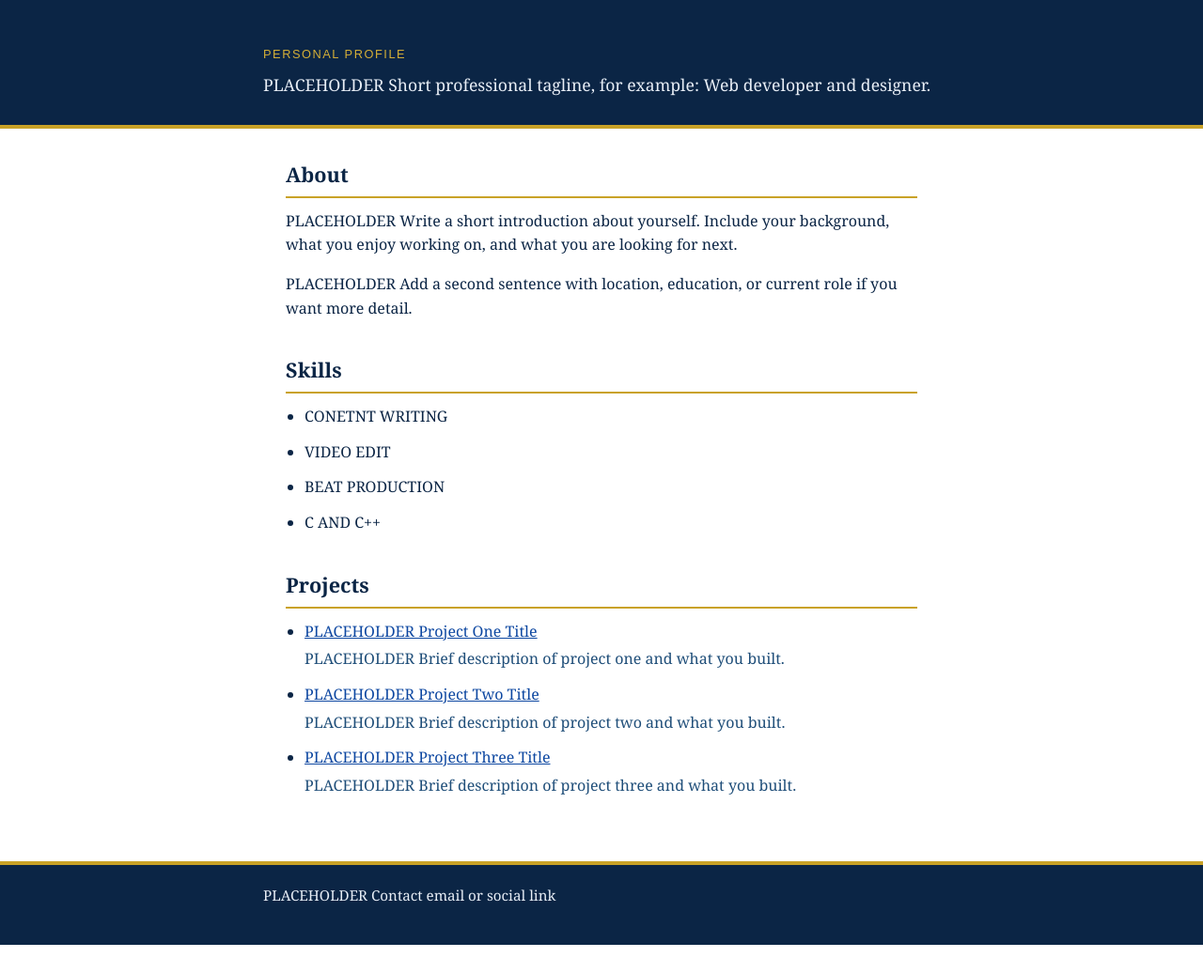
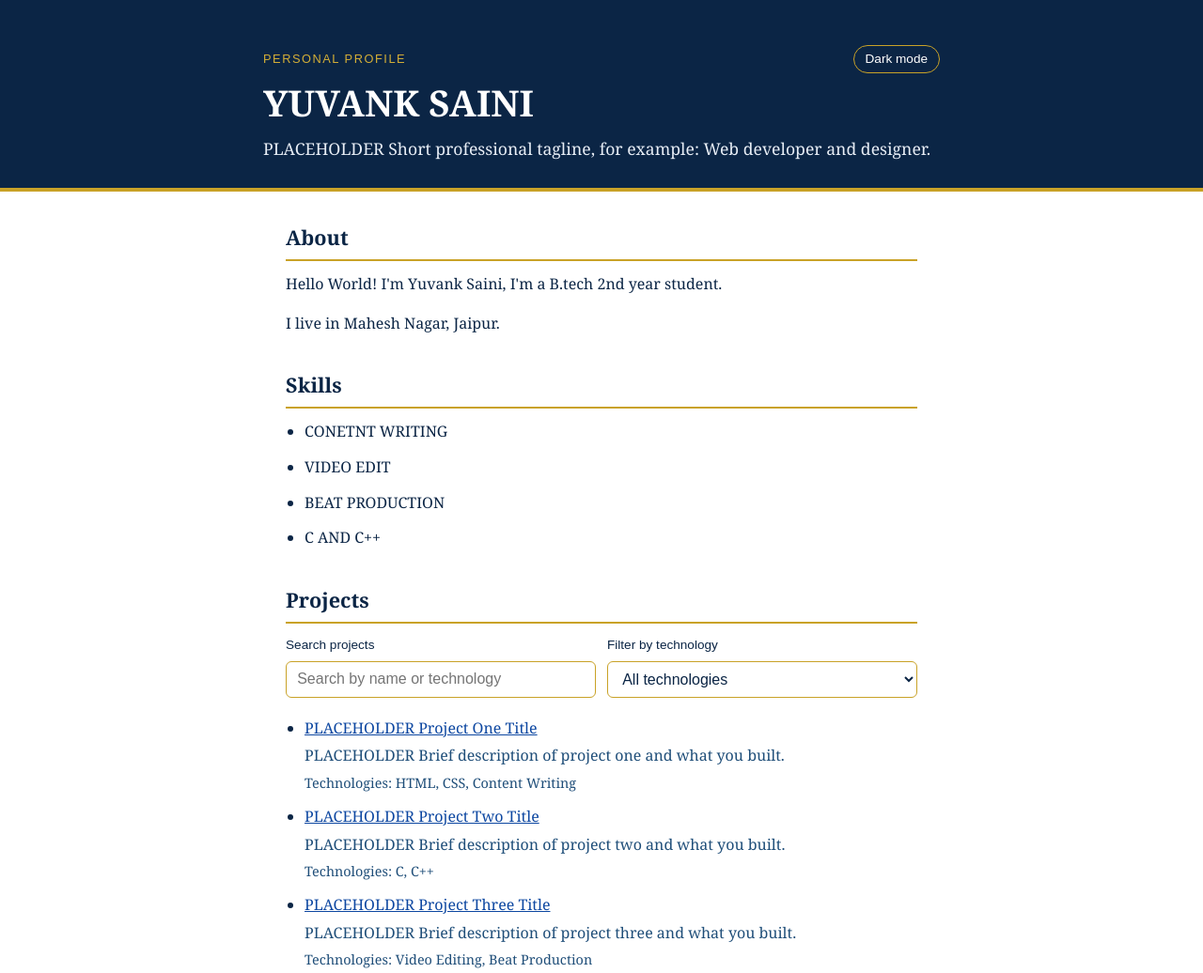
Before and after one commit to yssgamerz-glitch/Portfolio-Yuvank-, a plain HTML site: page index.html in a window 1280 px wide. Shown: the top 1036 px of the page at 94% size. Before the commit the page ends 1006 px from the top, so only its background shows below. Drawn offline with Linux system fonts and the light colour scheme.

Commit message:
portfolio uploaded

```diff
--- a/index.html
+++ b/index.html
@@ -5,11 +5,28 @@
     <meta name="viewport" content="width=device-width, initial-scale=1.0" />
     <title>YUVANK SAINI</title>
     <link rel="stylesheet" href="style.css" />
+    <script>
+      (function () {
+        var theme = localStorage.getItem("profile-theme");
+        if (theme !== "light" && theme !== "dark") {
+          theme = window.matchMedia("(prefers-color-scheme: dark)").matches
+            ? "dark"
+            : "light";
+        }
+        document.documentElement.setAttribute("data-theme", theme);
+      })();
+    </script>
+    <script src="script.js" defer></script>
   </head>
   <body>
     <header class="site-header">
-      <p class="eyebrow">Personal Profile</p>
-
+      <div class="header-top">
+        <p class="eyebrow">Personal Profile</p>
+        <button type="button" class="theme-toggle" id="theme-toggle" aria-pressed="false">
+          Dark mode
+        </button>
+      </div>
+      <h1>YUVANK SAINI</h1>
       <p class="tagline">PLACEHOLDER Short professional tagline, for example: Web developer and designer.</p>
     </header>
 
@@ -17,10 +34,10 @@
       <section class="about" aria-labelledby="about-heading">
         <h2 id="about-heading">About</h2>
         <p>
-          PLACEHOLDER Write a short introduction about yourself. Include your background, what you enjoy working on, and what you are looking for next.
+         Hello World! I'm Yuvank Saini, I'm a B.tech 2nd year student.
         </p>
         <p>
-          PLACEHOLDER Add a second sentence with location, education, or current role if you want more detail.
+          I live in Mahesh Nagar, Jaipur.
         </p>
       </section>
 
@@ -37,18 +54,43 @@
 
       <section class="projects" aria-labelledby="projects-heading">
         <h2 id="projects-heading">Projects</h2>
-        <ul>
-          <li>
+        <div class="project-tools">
+          <label class="project-search-label" for="project-search">Search projects</label>
+          <input
+            type="search"
+            id="project-search"
+            class="project-search"
+            placeholder="Search by name or technology"
+            autocomplete="off"
+          />
+          <label class="project-filter-label" for="project-tech-filter">Filter by technology</label>
+          <select id="project-tech-filter" class="project-tech-filter">
+            <option value="all">All technologies</option>
+            <option value="html">HTML</option>
+            <option value="css">CSS</option>
+            <option value="c++">C++</option>
+            <option value="c">C</option>
+            <option value="video editing">Video Editing</option>
+            <option value="beat production">Beat Production</option>
+            <option value="content writing">Content Writing</option>
+          </select>
+        </div>
+        <p class="project-empty" id="project-empty" hidden>No projects match that name or technology.</p>
+        <ul id="project-list">
+          <li data-name="PLACEHOLDER Project One Title" data-tech="html, css, content writing">
             <a href="https://PLACEHOLDER-project-one.example.com">PLACEHOLDER Project One Title</a>
             <p>PLACEHOLDER Brief description of project one and what you built.</p>
+            <p class="project-tech">Technologies: HTML, CSS, Content Writing</p>
           </li>
-          <li>
+          <li data-name="PLACEHOLDER Project Two Title" data-tech="c, c++">
             <a href="https://PLACEHOLDER-project-two.example.com">PLACEHOLDER Project Two Title</a>
             <p>PLACEHOLDER Brief description of project two and what you built.</p>
+            <p class="project-tech">Technologies: C, C++</p>
           </li>
-          <li>
+          <li data-name="PLACEHOLDER Project Three Title" data-tech="video editing, beat production">
             <a href="https://PLACEHOLDER-project-three.example.com">PLACEHOLDER Project Three Title</a>
             <p>PLACEHOLDER Brief description of project three and what you built.</p>
+            <p class="project-tech">Technologies: Video Editing, Beat Production</p>
           </li>
         </ul>
       </section>
--- /dev/null
+++ b/script.js
@@ -0,0 +1,94 @@
+(function () {
+  var THEME_KEY = "profile-theme";
+  var html = document.documentElement;
+  var themeToggle = document.getElementById("theme-toggle");
+  var searchInput = document.getElementById("project-search");
+  var techFilter = document.getElementById("project-tech-filter");
+  var projectItems = document.querySelectorAll("#project-list > li");
+  var emptyMessage = document.getElementById("project-empty");
+
+  function preferredTheme() {
+    var saved = localStorage.getItem(THEME_KEY);
+    if (saved === "light" || saved === "dark") {
+      return saved;
+    }
+    if (window.matchMedia("(prefers-color-scheme: dark)").matches) {
+      return "dark";
+    }
+    return "light";
+  }
+
+  function applyTheme(theme) {
+    html.setAttribute("data-theme", theme);
+    if (themeToggle) {
+      var isDark = theme === "dark";
+      themeToggle.setAttribute("aria-pressed", String(isDark));
+      themeToggle.textContent = isDark ? "Light mode" : "Dark mode";
+    }
+  }
+
+  function filterProjects() {
+    var query = (searchInput && searchInput.value ? searchInput.value : "")
+      .trim()
+      .toLowerCase();
+    var selectedTech = techFilter ? techFilter.value : "all";
+    var visibleCount = 0;
+
+    projectItems.forEach(function (item) {
+      var name = (item.getAttribute("data-name") || "").toLowerCase();
+      var techs = (item.getAttribute("data-tech") || "")
+        .toLowerCase()
+        .split(",")
+        .map(function (part) {
+          return part.trim();
+        })
+        .filter(Boolean);
+      var title = (item.querySelector("a") && item.querySelector("a").textContent) || "";
+      var description = Array.prototype.map
+        .call(item.querySelectorAll("p"), function (p) {
+          return p.textContent;
+        })
+        .join(" ")
+        .toLowerCase();
+
+      var matchesQuery =
+        !query ||
+        name.indexOf(query) !== -1 ||
+        techs.some(function (tech) {
+          return tech.indexOf(query) !== -1;
+        }) ||
+        title.toLowerCase().indexOf(query) !== -1 ||
+        description.indexOf(query) !== -1;
+
+      var matchesTech = selectedTech === "all" || techs.indexOf(selectedTech) !== -1;
+
+      var show = matchesQuery && matchesTech;
+      item.hidden = !show;
+      if (show) {
+        visibleCount += 1;
+      }
+    });
+
+    if (emptyMessage) {
+      emptyMessage.hidden = visibleCount !== 0;
+    }
+  }
+
+  applyTheme(preferredTheme());
+
+  if (themeToggle) {
+    themeToggle.addEventListener("click", function () {
+      var next = html.getAttribute("data-theme") === "dark" ? "light" : "dark";
+      localStorage.setItem(THEME_KEY, next);
+      applyTheme(next);
+    });
+  }
+
+  if (searchInput) {
+    searchInput.addEventListener("input", filterProjects);
+  }
+
+  if (techFilter) {
+    techFilter.addEventListener("change", filterProjects);
+  }
+})();
--- a/style.css
+++ b/style.css
@@ -4,12 +4,48 @@
   box-sizing: border-box;
 }
 
+:root {
+  --navy: #0b2545;
+  --navy-soft: #1f4e79;
+  --gold: #c9a227;
+  --gold-bright: #d4af37;
+  --gold-hover: #9a7b1a;
+  --link: #0d47a1;
+  --text: #0b2545;
+  --muted: #1f4e79;
+  --page: #ffffff;
+  --surface: #ffffff;
+  --header-text: #ffffff;
+  --tagline: #e8eef6;
+  --control-bg: #ffffff;
+  --control-border: #c9a227;
+  --control-text: #0b2545;
+}
+
+html[data-theme="dark"] {
+  --navy: #08182e;
+  --navy-soft: #8fb4d9;
+  --gold: #d4af37;
+  --gold-bright: #e6c65a;
+  --gold-hover: #f0d77a;
+  --link: #8ec0ff;
+  --text: #e8eef6;
+  --muted: #b7c7d9;
+  --page: #0d1724;
+  --surface: #0d1724;
+  --header-text: #ffffff;
+  --tagline: #d7e3f0;
+  --control-bg: #13233a;
+  --control-border: #d4af37;
+  --control-text: #e8eef6;
+}
+
 body {
   margin: 0;
   font-family: Georgia, "Times New Roman", serif;
   line-height: 1.6;
-  color: #0b2545;
-  background: #ffffff;
+  color: var(--text);
+  background: var(--page);
 }
 
 .site-header,
@@ -28,37 +64,62 @@ main,
   padding-bottom: 1.75rem;
   padding-left: max(1.5rem, calc(50% - 360px));
   padding-right: max(1.5rem, calc(50% - 360px));
-  background: #0b2545;
-  color: #ffffff;
-  border-bottom: 4px solid #c9a227;
+  background: var(--navy);
+  color: var(--header-text);
+  border-bottom: 4px solid var(--gold);
+}
+
+.header-top {
+  display: flex;
+  align-items: center;
+  justify-content: space-between;
+  gap: 1rem;
+  margin-bottom: 0.5rem;
 }
 
 .eyebrow {
-  margin: 0 0 0.5rem;
+  margin: 0;
   font-family: Arial, Helvetica, sans-serif;
   font-size: 0.8rem;
   letter-spacing: 0.12em;
   text-transform: uppercase;
-  color: #d4af37;
+  color: var(--gold-bright);
+}
+
+.theme-toggle {
+  font-family: Arial, Helvetica, sans-serif;
+  font-size: 0.85rem;
+  padding: 0.4rem 0.75rem;
+  border: 1px solid var(--gold);
+  border-radius: 999px;
+  background: transparent;
+  color: var(--header-text);
+  cursor: pointer;
+}
+
+.theme-toggle:hover,
+.theme-toggle:focus {
+  background: var(--gold);
+  color: var(--navy);
 }
 
 h1 {
   margin: 0 0 0.75rem;
   font-size: 2.4rem;
   line-height: 1.2;
-  color: #ffffff;
+  color: var(--header-text);
 }
 
 .tagline {
   margin: 0;
   font-size: 1.1rem;
-  color: #e8eef6;
+  color: var(--tagline);
 }
 
 main {
   padding-top: 2rem;
   padding-bottom: 2rem;
-  background: #ffffff;
+  background: var(--surface);
 }
 
 section {
@@ -68,8 +129,8 @@ section {
 h2 {
   margin: 0 0 0.75rem;
   font-size: 1.35rem;
-  color: #0b2545;
-  border-bottom: 2px solid #c9a227;
+  color: var(--text);
+  border-bottom: 2px solid var(--gold);
   padding-bottom: 0.35rem;
 }
 
@@ -90,17 +151,53 @@ p {
 
 .projects p {
   margin: 0.25rem 0 0;
-  color: #1f4e79;
+  color: var(--muted);
+}
+
+.project-tech {
+  font-size: 0.9rem;
+  color: var(--gold-hover);
+}
+
+.project-tools {
+  display: grid;
+  gap: 0.4rem 0.75rem;
+  margin: 0 0 1.25rem;
+}
+
+.project-search-label,
+.project-filter-label {
+  font-family: Arial, Helvetica, sans-serif;
+  font-size: 0.85rem;
+  color: var(--text);
+}
+
+.project-search,
+.project-tech-filter {
+  width: 100%;
+  max-width: 100%;
+  padding: 0.55rem 0.7rem;
+  border: 1px solid var(--control-border);
+  border-radius: 6px;
+  background: var(--control-bg);
+  color: var(--control-text);
+  font-size: 1rem;
+  margin-bottom: 0.5rem;
+}
+
+.project-empty {
+  margin: 0 0 1rem;
+  color: var(--muted);
 }
 
 a {
-  color: #0d47a1;
+  color: var(--link);
   text-decoration: underline;
 }
 
 a:hover,
 a:focus {
-  color: #9a7b1a;
+  color: var(--gold-hover);
 }
 
 .site-footer {
@@ -109,12 +206,46 @@ a:focus {
   padding-bottom: 2.5rem;
   padding-left: max(1.5rem, calc(50% - 360px));
   padding-right: max(1.5rem, calc(50% - 360px));
-  background: #0b2545;
-  border-top: 4px solid #c9a227;
+  background: var(--navy);
+  border-top: 4px solid var(--gold);
   font-size: 0.95rem;
-  color: #e8eef6;
+  color: var(--tagline);
 }
 
 .site-footer p {
   margin: 0;
 }
+
+@media (min-width: 640px) {
+  .project-tools {
+    grid-template-columns: 1fr 1fr;
+  }
+
+  .project-search-label,
+  .project-search {
+    grid-column: 1;
+  }
+
+  .project-filter-label,
+  .project-tech-filter {
+    grid-column: 2;
+  }
+
+  .project-search-label {
+    grid-row: 1;
+  }
+
+  .project-search {
+    grid-row: 2;
+    margin-bottom: 0;
+  }
+
+  .project-filter-label {
+    grid-row: 1;
+  }
+
+  .project-tech-filter {
+    grid-row: 2;
+    margin-bottom: 0;
+  }
+}
```
